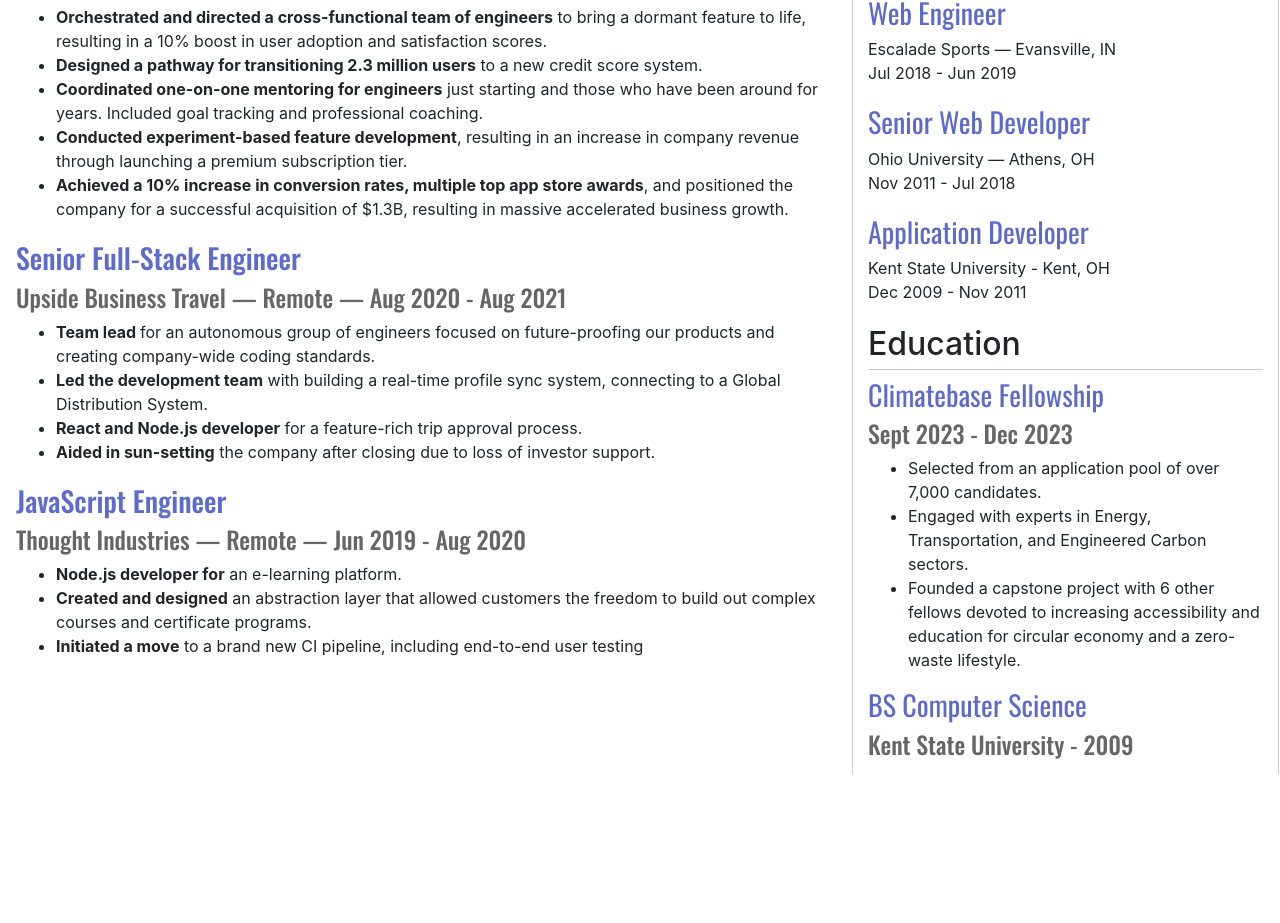
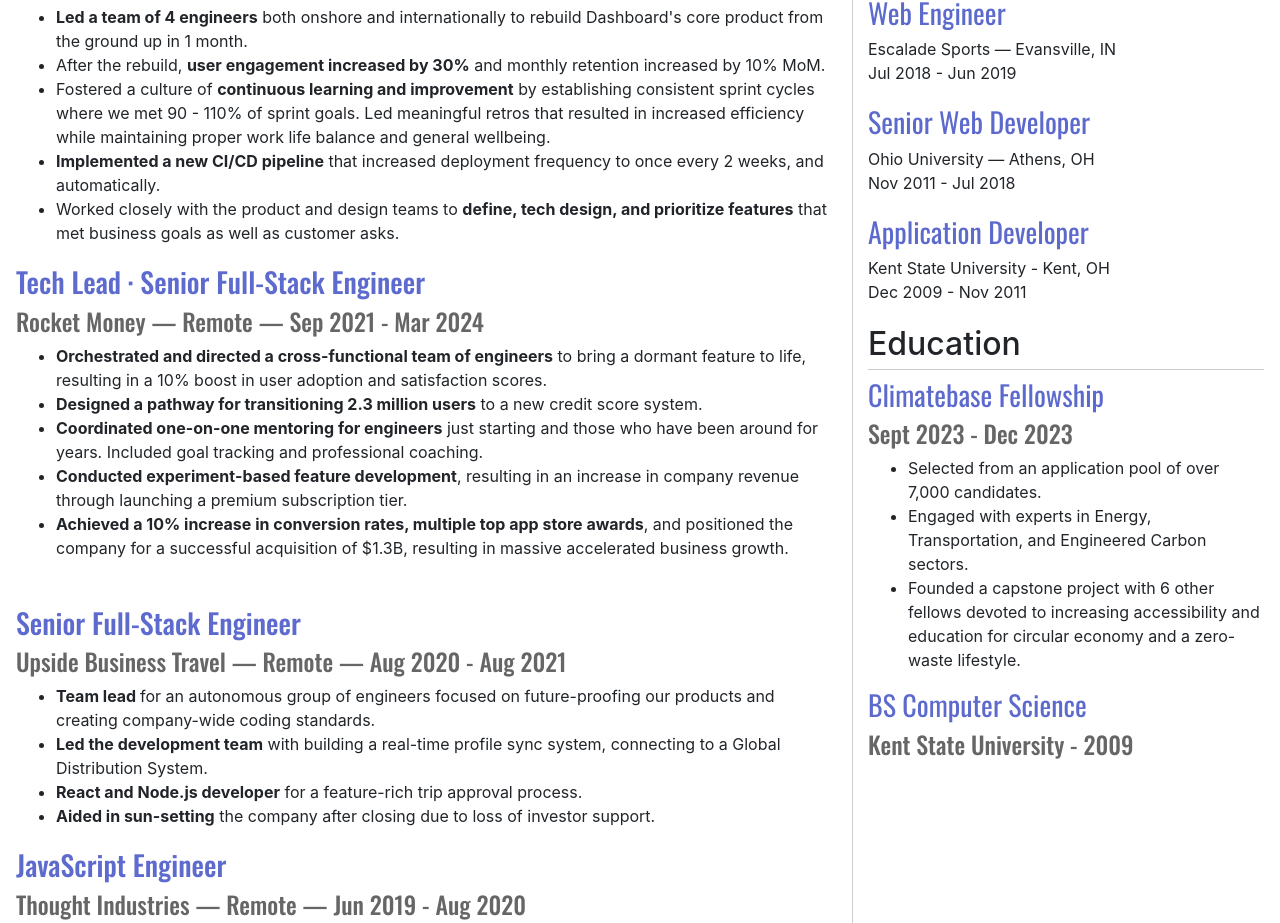
Before and after one commit to suhay/resume.suhay.dev, a Gatsby site: page / in a window 1280 px wide. Shown: the part 637-1560 px from the top of the page. Before the commit the page ends 1411 px from the top, so only its background shows below. Built offline with nearby package versions, Linux system fonts and the light colour scheme; Gatsby itself is replaced by a stand-in of ours.

Commit message:
Jan 2025 update

```diff
--- a/src/components/experience/dashboard-earth.tsx
+++ b/src/components/experience/dashboard-earth.tsx
@@ -0,0 +1,37 @@
+import React from 'react'
+
+const DashboardEarth = () => {
+  return (
+    <div className='job'>
+      <h3 className='w-100'>Lead Engineer</h3>
+      <h4 className='w-100'>Dashboard.earth — Remote — Mar 2024 - Present</h4>
+      <ul>
+        <li>
+          <strong>Led a team of 4 engineers</strong> both onshore and internationally to rebuild
+          Dashboard's core product from the ground up in 1 month.
+        </li>
+        <li>
+          After the rebuild, <strong>user engagement increased by 30%</strong> and monthly retention
+          increased by 10% MoM.
+        </li>
+        <li>
+          Fostered a culture of <strong>continuous learning and improvement</strong> by establishing
+          consistent sprint cycles where we met 90 - 110% of sprint goals. Led meaningful retros
+          that resulted in increased efficiency while maintaining proper work life balance and
+          general wellbeing.
+        </li>
+        <li>
+          <strong>Implemented a new CI/CD pipeline</strong> that increased deployment frequency to
+          once every 2 weeks, and automatically.
+        </li>
+        <li>
+          Worked closely with the product and design teams to{' '}
+          <strong>define, tech design, and prioritize features</strong> that met business goals as
+          well as customer asks.
+        </li>
+      </ul>
+    </div>
+  )
+}
+
+export default DashboardEarth
--- a/src/components/experience/index.tsx
+++ b/src/components/experience/index.tsx
@@ -1,17 +1,18 @@
 import React from 'react'
 
 import Thought from './thought-industries'
-import Escalade from './escalade'
 import Upside from './upside'
 import RocketMoney from './rocket-money'
 
 import './experience.css'
 import ZeroIn from './zeroin'
+import DashboardEarth from './dashboard-earth'
 
 const Experience = () => (
   <section className='experience'>
     <h2>Professional Experience</h2>
     <ZeroIn />
+    <DashboardEarth />
     <RocketMoney />
     <Upside />
     <Thought />
--- a/src/components/experience/rocket-money.tsx
+++ b/src/components/experience/rocket-money.tsx
@@ -4,7 +4,7 @@
   return (
     <div className='job'>
       <h3 className='w-100'>Tech Lead · Senior Full-Stack Engineer</h3>
-      <h4 className='w-100'>Rocket Money — Remote — Sep 2021 - March 2024</h4>
+      <h4 className='w-100'>Rocket Money — Remote — Sep 2021 - Mar 2024</h4>
       <ul>
         <li>
           <strong>Orchestrated and directed a cross-functional team of engineers</strong> to bring a
--- a/src/components/experience/upside.tsx
+++ b/src/components/experience/upside.tsx
@@ -2,7 +2,7 @@
 
 const Upside = () => {
   return (
-    <div className='job'>
+    <div className='job' style={{ paddingTop: '10px' }}>
       <h3 className='w-100'>Senior Full-Stack Engineer</h3>
       <h4 className=''>Upside Business Travel — Remote — Aug 2020 - Aug 2021</h4>
       <ul>
--- a/src/components/experience/zeroin.tsx
+++ b/src/components/experience/zeroin.tsx
@@ -3,7 +3,7 @@
 const ZeroIn = () => {
   return (
     <div className='job'>
-      <h3 className='w-100'>Founder · Chief Technology Officer</h3>
+      <h3 className='w-100'>Founder · CEO · CTO</h3>
       <h4 className='w-100'>ZeroIn — Remote — Feb 2024 - Present</h4>
       <ul>
         <li>
--- a/src/pages/index.css
+++ b/src/pages/index.css
@@ -9,6 +9,6 @@
 
 @media (min-width: 768px) {
   aside {
-    border-right: 1px solid #CCC;
+    /* border-right: 1px solid #CCC; */
   }
 }
--- a/src/pages/index.tsx
+++ b/src/pages/index.tsx
@@ -16,7 +16,13 @@
   return (
     <Layout>
       <Header />
-      <div className='row px-3' style={{ paddingTop: '20px' }}>
+      <div className='row px-3 d-flex flex-sm-row-reverse' style={{ paddingTop: '20px' }}>
+        <aside className='col-md-4'>
+          <Skills />
+          {/* <Personal /> */}
+          <Other />
+          <Education />
+        </aside>
         <main
           className='col-md-8'
           style={{
@@ -26,12 +32,6 @@
           {/* <Summary /> */}
           <Experience />
         </main>
-        <aside className='col-md-4'>
-          <Skills />
-          {/* <Personal /> */}
-          <Other />
-          <Education />
-        </aside>
       </div>
     </Layout>
   )
```
